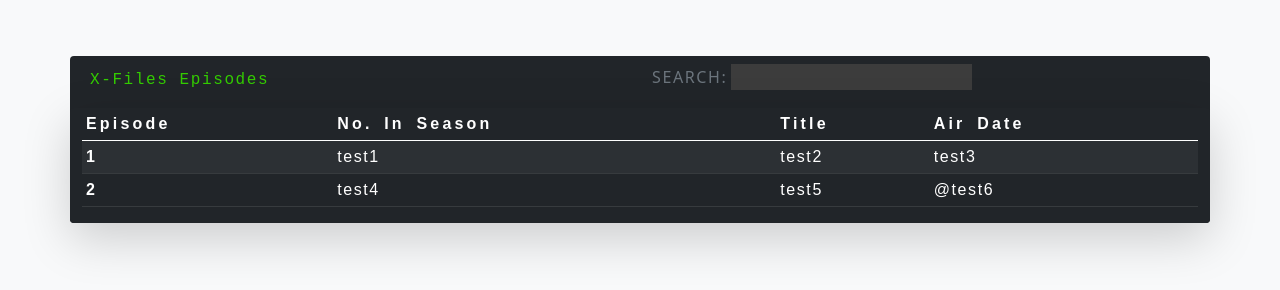
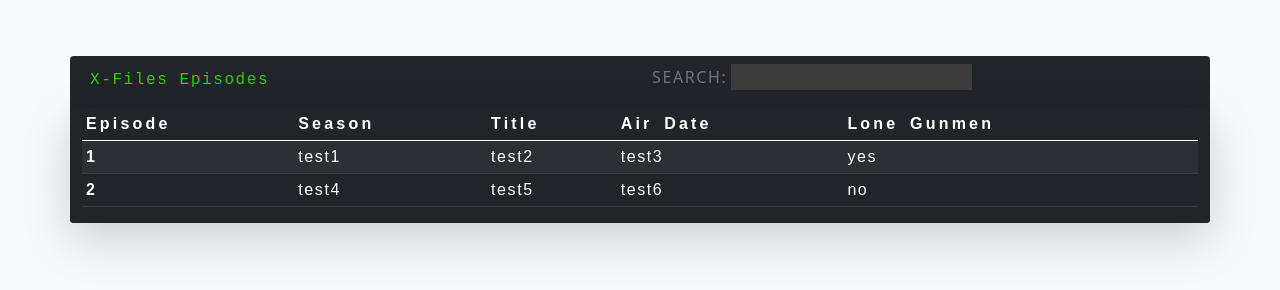
Before and after one commit to rootVIII/searchable_bootstrap_table, a website: page index.html in a window 1280 px wide. Drawn offline with nearby package versions, Linux system fonts and the light colour scheme.

Commit message:
add 5th column

```diff
--- a/index.html
+++ b/index.html
@@ -68,9 +68,10 @@
                         <thead>
                             <tr>
                                 <th scope="col">Episode</th>
-                                <th scope="col">No. In Season</th>
+                                <th scope="col">Season</th>
                                 <th scope="col">Title</th>
                                 <th scope="col">Air Date</th>
+                                <th scope="col">Lone Gunmen</th>
                             </tr>
                         </thead>
                         <tbody id="tableBody">
@@ -79,12 +80,14 @@
                                 <td>test1</td>
                                 <td>test2</td>
                                 <td>test3</td>
+                                <td>yes</td>
                             </tr>
                             <tr>
                                 <th scope="row">2</th>
                                 <td>test4</td>
                                 <td>test5</td>
-                                <td>@test6</td>
+                                <td>test6</td>
+                                <td>no</td>
                             </tr>
                         </tbody>
                     </table>
```
